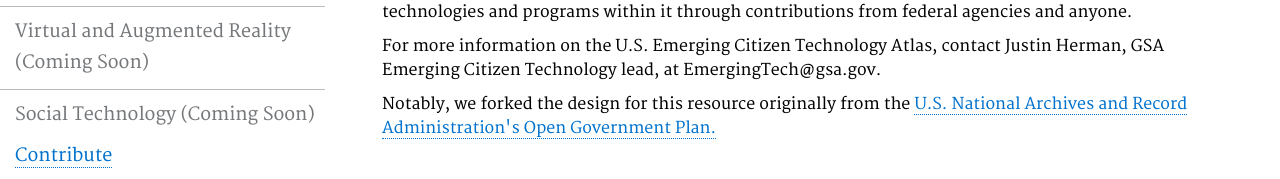
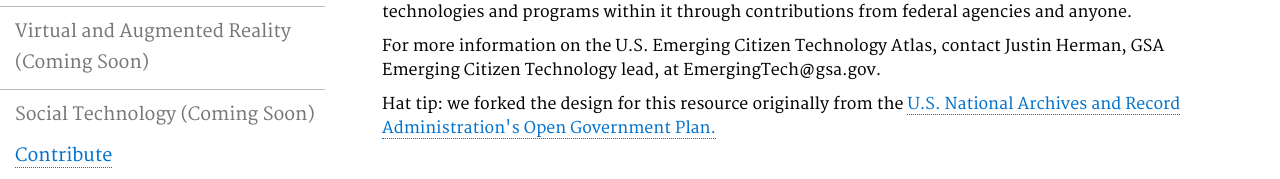
Before and after one commit to GSA/emerging-technology-atlas, a Jekyll site: the page built from pages/index.md, in a window 1280 px wide. Shown: the part 763-942 px from the top of the page. Built offline with Jekyll 4.4.1, drawn with Linux system fonts in a browser that asks for light colours.

Commit message:
Update index.md

```diff
--- a/pages/index.md
+++ b/pages/index.md
@@ -23,4 +23,4 @@ description: ""
 
 <p>For more information on the U.S. Emerging Citizen Technology Atlas, contact Justin Herman, GSA Emerging Citizen Technology lead, at EmergingTech@gsa.gov.</p>
 
-<p>Notably, we forked the design for this resource originally from the <a href="https://usnationalarchives.github.io/opengovplan/">U.S. National Archives and Record Administration's Open Government Plan.</a></p>
+<p>Hat tip: we forked the design for this resource originally from the <a href="https://usnationalarchives.github.io/opengovplan/">U.S. National Archives and Record Administration's Open Government Plan.</a></p>
```
